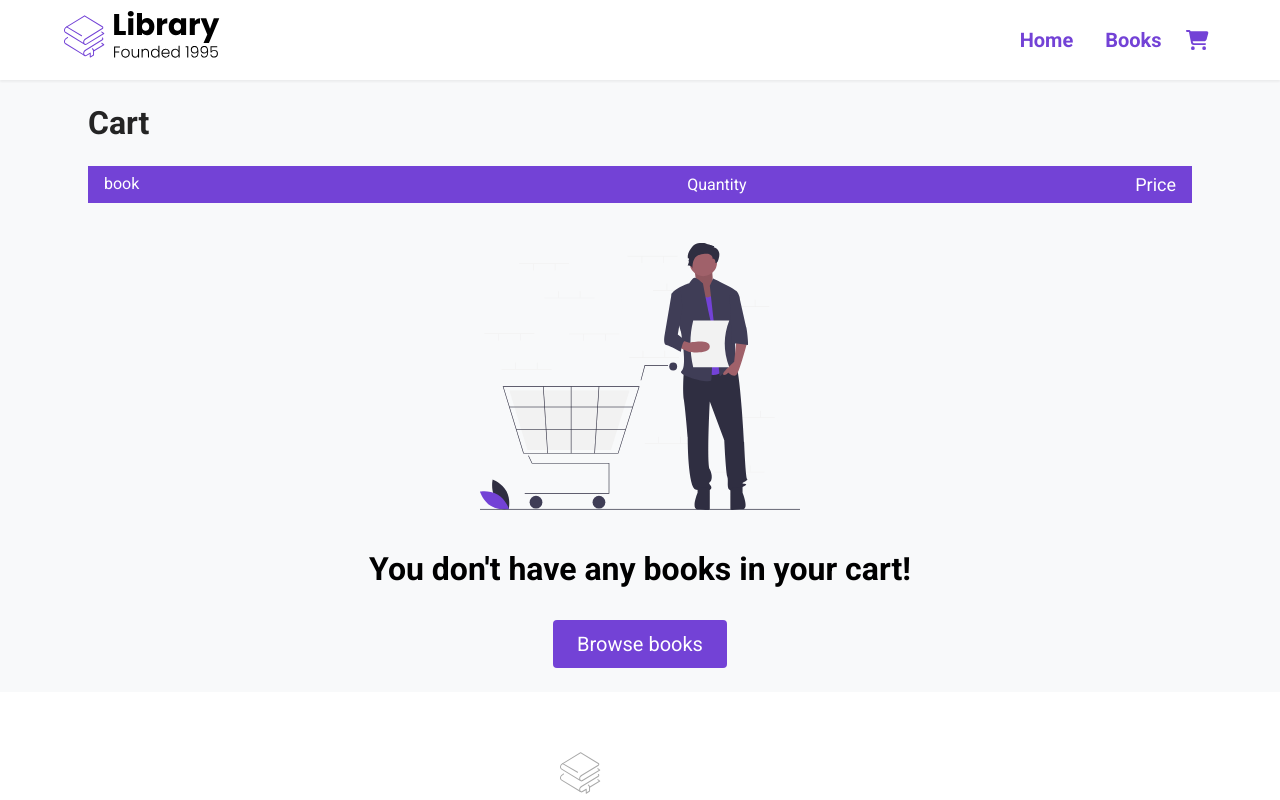
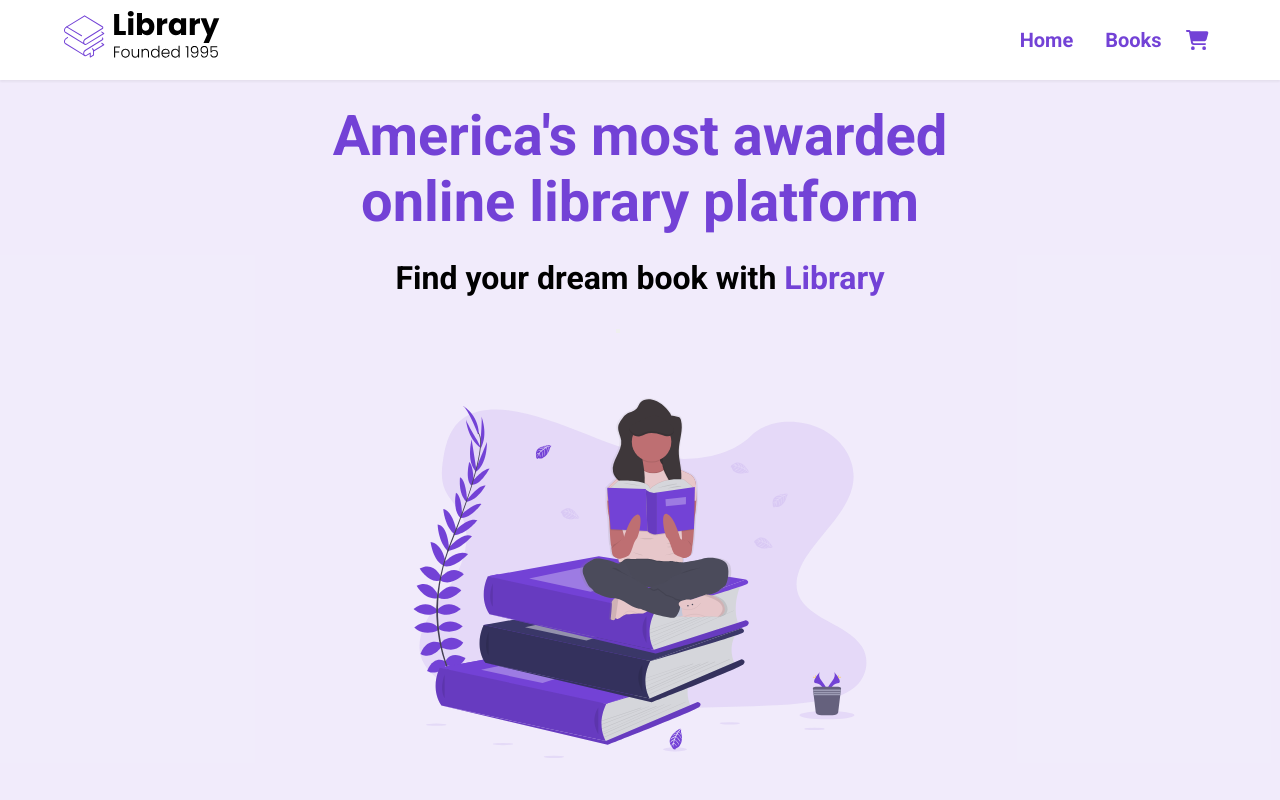
Before and after one commit to jamargillard/library-project, a React (Create React App) app: page /cart in a window 1280 px wide. Shown: the top 800 px of the page. Built offline with nearby package versions, Linux system fonts and the light colour scheme.

Commit message:
added footer logo css and home page fix

```diff
--- a/src/App.js
+++ b/src/App.js
@@ -52,7 +52,7 @@ setCart(cart.filter(book => book.id !== item.id))
     <Router>
     <div className="App">
 <Nav numberOfItems={numberOfItems()} />
-<Route path='/' from='/' to='home'  />
+<Home />
 <Route path='/home' exact component={Home}  />
 <Route path='/Books' exact render={()=> <Books books ={books} />} />
 <Route path='/Books/:id' exact render={()=> <BookInfo books ={books} addToCart={addToCart} cart={cart}/>} />
--- a/src/components/footer.jsx
+++ b/src/components/footer.jsx
@@ -5,12 +5,12 @@ import {Link} from 'react-router-dom'
 const Footer   = () => {
   return (
     <div className="container">
-        <div className="row row__column">
             <Link to="/">
                 <figure className="footer__logo">
                     <img src={Logo} alt="" className="footer__logo--img" />
                 </figure>
             </Link>
+        <div className="row row__column">
             <div className="footer__list">
                 <Link to="/home" className="footer__link">Home</Link>
                 <Link to="" className="footer__link no-cursor">About</Link>
--- a/src/index.css
+++ b/src/index.css
@@ -480,6 +480,10 @@ Footer {
 
 .footer__logo {
   display: flex;
+  margin-left: 128px;
+  justify-content: center;
+  align-items: center;
+  text-align: center;
 }
 
 .footer__logo--img {
```
